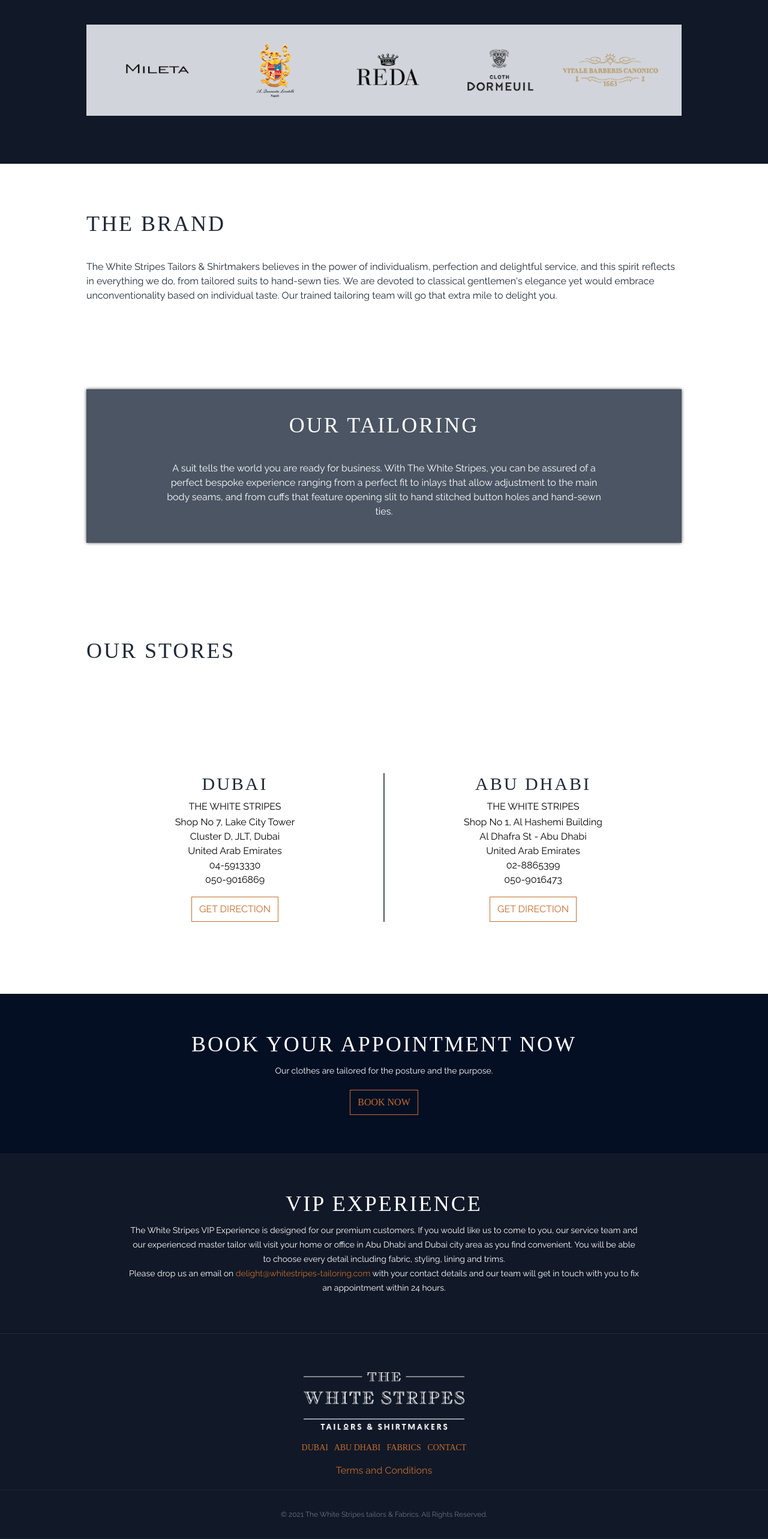
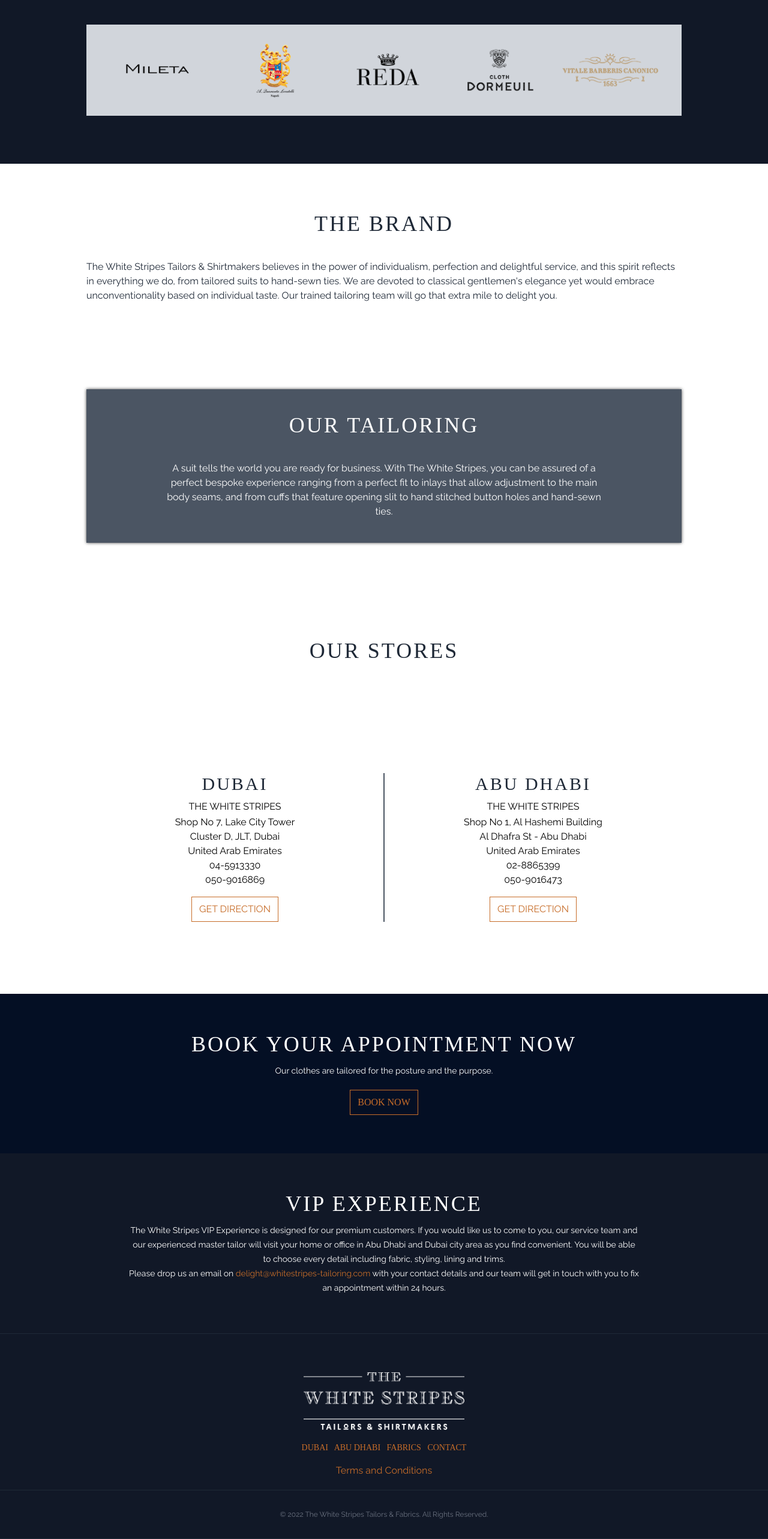
Before and after one commit to PrachiDMore/white-stripes, a React (Create React App) app: page / in a window 1280 px wide. Shown: the part 1727-4293 px from the top of the page at 60% size. Built offline with nearby package versions, Linux system fonts and the light colour scheme.

Commit message:
Issues solved

```diff
--- a/src/components/Footer.js
+++ b/src/components/Footer.js
@@ -23,7 +23,7 @@
 					<p className='Raleway mt-4 w-11/12'><Link className='accent-text-color' to="/terms-and-conditions">Terms and Conditions</Link></p>
 				</div>
 				<div className='bg-gray-900 py-7 w-screen text-white text-center px-10 lg:px-44 flex flex-col items-center border-b border-gray-800'>
-					<p className='Raleway text-xs text-center text-gray-500'>© 2021 The White Stripes tailors & Fabrics. All Rights Reserved.</p>
+					<p className='Raleway text-xs text-center text-gray-500'>© 2022 The White Stripes Tailors & Fabrics. All Rights Reserved.</p>
 				</div>
 			</div>
 		</>
--- a/src/components/Navbar.js
+++ b/src/components/Navbar.js
@@ -18,7 +18,7 @@
       <div ref={navRef} className='duration-300 bg-opacity-30 bg-gray-900 h-32 w-screen flex justify-between fixed items-center px-16 z-1000'>
         <div></div>
         <Link to="/"><img src="/Assets/logo.png" className='lg:h-20 h-16' alt="" /></Link>
-        <FaBars className='text-white h-7 cursor-pointer' onClick={() => { setOpenMenu(true) }} />
+        <FaBars className='lg:static relative left-4 text-white h-7 cursor-pointer' onClick={() => { setOpenMenu(true) }} />
       </div>
     </>
   )
--- a/src/pages/Contact.js
+++ b/src/pages/Contact.js
@@ -29,7 +29,7 @@
 				<div className='pt-10'>
 					<h1 className='lg:block lg:px-44 text-2xl lg:text-4xl pb-10 accent-text-color lg:text-left text-center'>CONTACT US</h1>
 					<div className='bg-gray-900 py-9 px-5 lg:px-44'>
-						<h1 className='text-white text-2xl text-left'>REACH US</h1>
+						<h1 className='text-white text-2xl text-center'>REACH US</h1>
 						<div className='Raleway text-white lg:text-justify mt-5'>
 							We look forward to hearing from you. For general enquiries, please send us an email at delight@whitestripes-tailoring.com. For The White Stripes VIP Experience at your doorstep, please drop us an email at vip.delight@whitestripes-tailoring.com with your contact details and our team will get in touch with you to fix an appointment within 24 hours.
 						</div>
--- a/src/pages/Home.js
+++ b/src/pages/Home.js
@@ -58,7 +58,7 @@
         <section className='sm:block lg:hidden w-screen relative'>
           <img src="/Assets/about-left-bg.jpg" className='brightness-50 page-height z-0 absolute w-screen bg-cover' alt="" />
           <div className='text-white px-5 z-40 text-base flex flex-col justify-center relative top-10'>
-            <h1 className='text-olive text-2xl mb-3'>THE MASTER OF FINE TAILORS</h1>
+            <h1 className='text-olive text-2xl mb-3'>THE MASTER OF FINE TAILORING</h1>
             <p className='my-4 Raleway word-spacing-3'>Over the years, The White Stripes Tailors & Shirtmakers has become the fine tailor of choice for gentlemen who like to leave an impression. Along with craftsmanship in fine tailoring, we have set the bar high with our undying passion for perfection, tradition and service.</p>
             <p className='my-4 Raleway word-spacing-3'>At The White Stripes, we are passionate about hand crafting garments that fit your personality and lifestyle. Trust The White Stripes to offer you only the highest quality bespoke suits in town tailored with the finest fabrics from mills around the world.</p>
           </div>
@@ -79,7 +79,7 @@
 
         {/* Fourth Section */}
         <section className='w-screen bg-white py-20 lg:px-36 px-5 flex flex-col'>
-          <h1 className='text-gray-800 text-4xl'>THE BRAND</h1>
+          <h1 className='text-gray-800 text-4xl text-center'>THE BRAND</h1>
           <p className='Raleway text-gray-800 mt-10 font-medium lg:text-left text-justify'>The White Stripes Tailors & Shirtmakers believes in the power of individualism, perfection and delightful service, and this spirit reflects in everything we do, from tailored suits to hand-sewn ties. We are devoted to classical gentlemen's elegance yet would embrace unconventionality based on individual taste. Our trained tailoring team will go that extra mile to delight you. </p>
           <div className='bg-gray-600 py-10 flex items-center flex-col mt-36 box-shadow-light'>
             <h1 className='text-white text-4xl text-center'>OUR TAILORING</h1>
@@ -89,7 +89,7 @@
 
         {/* Fifth Section */}
         <section className='w-screen bg-white py-20 px-5 lg:px-36 flex flex-col'>
-          <h1 className='text-gray-800 text-4xl'>OUR STORES</h1>
+          <h1 className='text-gray-800 text-4xl text-center'>OUR STORES</h1>
           <div className='bg-white py-10 flex mt-10 lg:mt-36 lg:flex-row flex-col'>
             <div className='w-full lg:w-1/2 border-b lg:border-b-0 lg:pb-0 pb-10 lg:border-r text-center border-gray-600'>
               <h1 className='text-gray-800 text-3xl mb-2'>DUBAI</h1>
```
